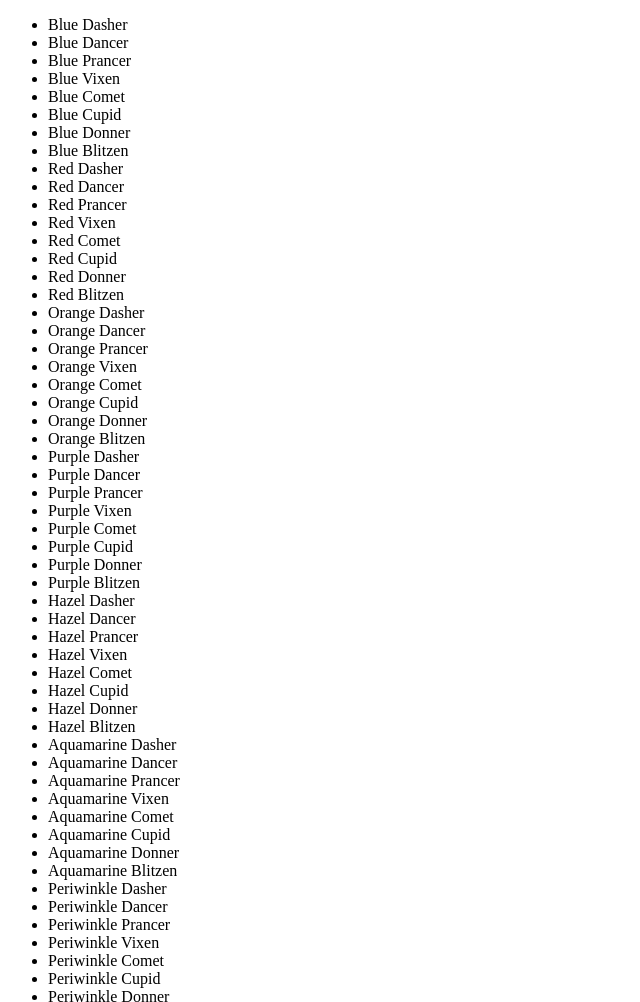
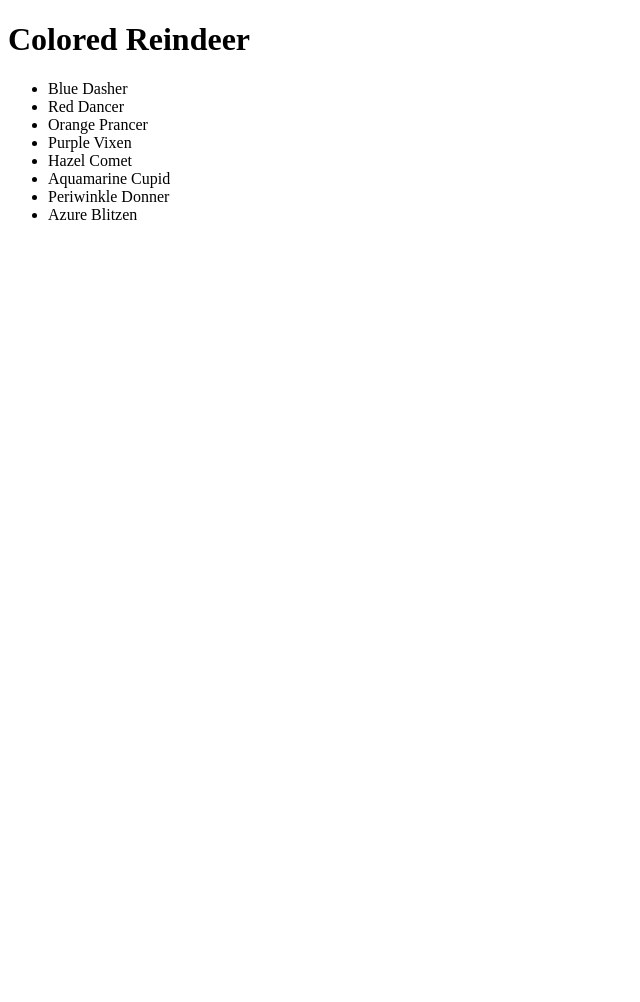
Before and after one commit to lukewalt/colored-reindeer, a plain HTML site: page index.html in a window 1280 px wide. Shown: the top 1002 px of the page, without its empty margins (0-640 px from the left). After the commit the page ends 800 px from the top, so only its background shows below. Drawn offline with Linux system fonts and the light colour scheme.

Commit message:
corrected for loop to complete the exercise

```diff
--- a/index.html
+++ b/index.html
@@ -5,13 +5,13 @@
   </head>
   <body>
     <div>
+      <h1>Colored Reindeer</h1>
       <ul id="coloredReindeer">
 
       </ul>
+
     </div>
 
-  <script type="text/javascript" src="reindeer.js">
-
-  </script>
+  <script type="text/javascript" src="reindeer.js"></script>
   </body>
 </html>
--- a/reindeer.js
+++ b/reindeer.js
@@ -6,12 +6,9 @@ var hohohoElement = document.getElementById("coloredReindeer");
 
 var pairing = function() {
   var pair = "";
-  for(var i = 0; i < colors.length; i++) {
-    for(var j = 0; j < reindeer.length; j++) {
-      pair += "<li>" + colors[i] + " " + reindeer[j] + " </li>";
-    }
+  for(var i = 0; i < reindeer.length; i++) {
+    pair += "<li>" + colors[i] + " " + reindeer[i] + "</li>";
   }
-  debugger
   return pair;
 }
 hohohoElement.innerHTML = pairing();
```
